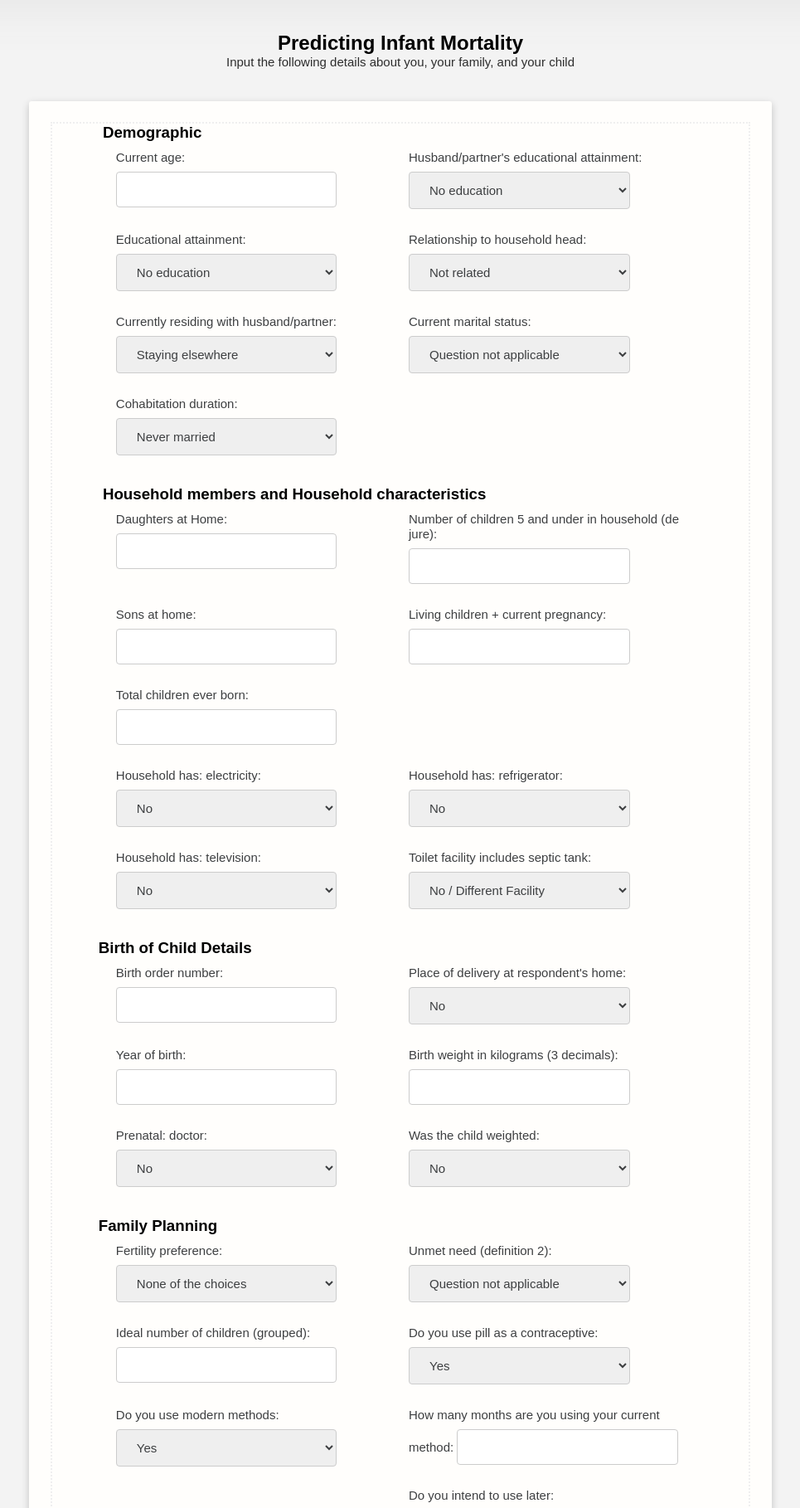
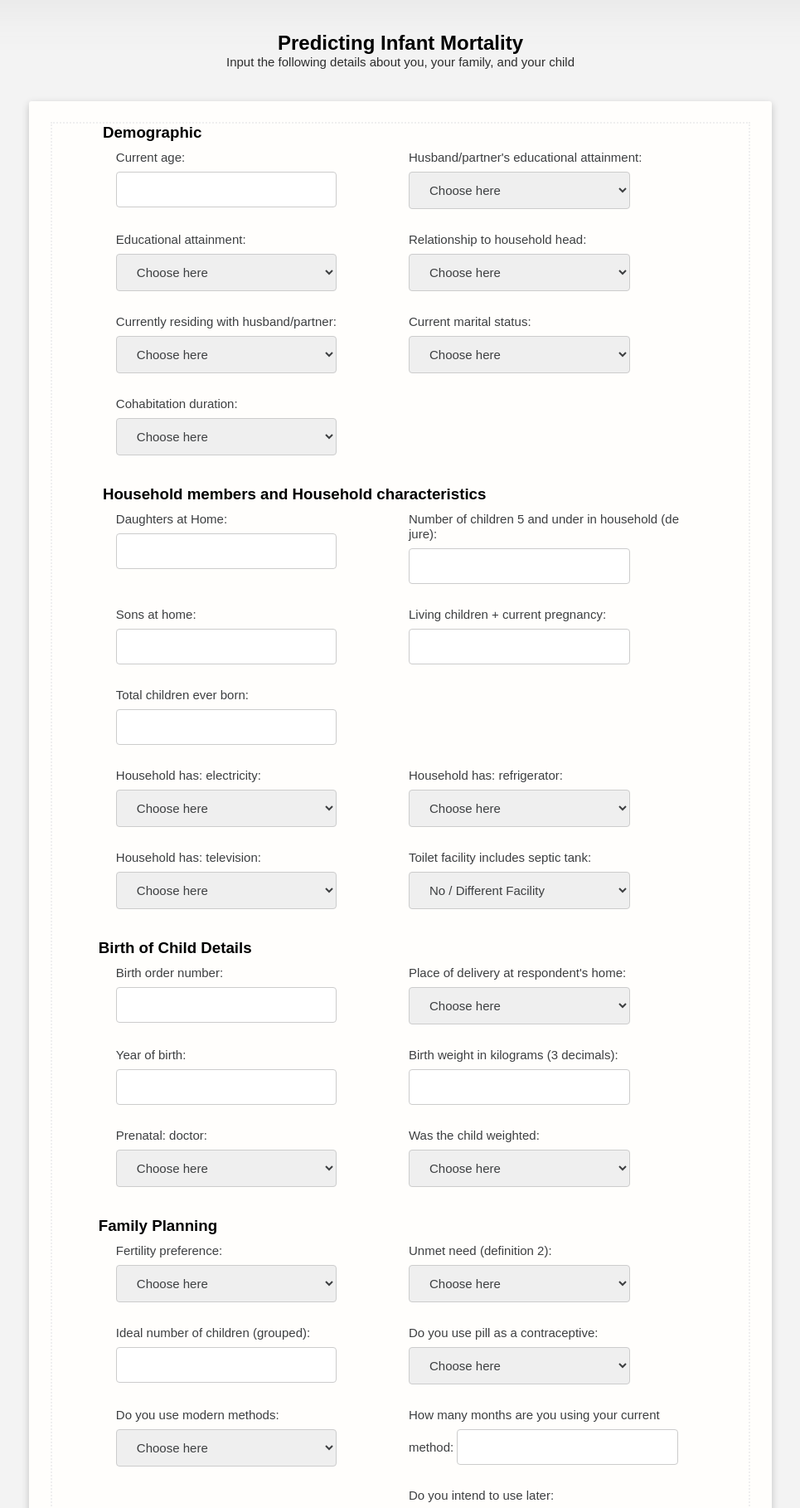
Before and after one commit to 2203472/infant-mortality-app, a Flask app: template templates/index.html in a window 1280 px wide. Shown: the part 100-1918 px from the top of the page at 83% size, without its empty margins (157-1122 px from the left). Run offline with Flask 2, Linux system fonts and the light colour scheme; the template is opened without the code that fills it, so the values that code supplies are empty.

Commit message:
edited select tags

```diff
--- a/templates/index.html
+++ b/templates/index.html
@@ -30,6 +30,7 @@
                 <div class="col">
                     <label for="label"> Husband/partner's educational attainment: </label><br>
                     <select name="v729_label" id="v729">
+                        <option value="" selected disabled hidden>Choose here</option>
                         <option value="No education">No education</option>
                         <option value="Incomplete primary">Incomplete primary</option>
                         <option value="Complete primary">Complete primary</option>
@@ -43,6 +44,7 @@
                 <div class="col">
                     <label for="label"> Educational attainment: </label><br>
                     <select name="v149_label" id="v149">
+                        <option value="" selected disabled hidden>Choose here</option>
                         <option value="No education">No education</option>
                         <option value="Incomplete primary">Incomplete primary</option>
                         <option value="Complete primary">Complete primary</option>
@@ -54,6 +56,7 @@
                 <div class="col">
                     <label for="label"> Relationship to household head: </label><br>
                     <select name="v150_label" id="v150_label">
+                        <option value="" selected disabled hidden>Choose here</option>
                         <option value="Not related">Not related</option>
                         <option value="Adopted/foster child">Adopted/foster child</option>
                         <option value="Other relative">Other relative</option>
@@ -71,6 +74,7 @@
                 <div class="col">
                     <label for="label"> Currently residing with husband/partner: </label><br>
                     <select name="v504_label" id="v504_label">
+                        <option value="" selected disabled hidden>Choose here</option>
                         <option value="Staying elsewhere">Staying elsewhere</option>
                         <option value="Living with her">Living with her</option>
                         <option value="Other relative">Question not applicable</option>
@@ -80,6 +84,7 @@
                 <div class="col">
                     <label for="label"> Current marital status: </label><br>
                     <select name="v501_one" id="v501_one">
+                        <option value="" selected disabled hidden>Choose here</option>
                         <option value="v501-0">Question not applicable</option>
                         <option value="v501-1">Never in uninon</option>
                         <option value="v501-2">Married</option>
@@ -88,6 +93,7 @@
                 <div class="col">
                     <label for="label"> Cohabitation duration: </label><br>
                     <select name="v513_label" id="v513_label">
+                        <option value="" selected disabled hidden>Choose here</option>
                         <option value="Never married">Never married</option>
                         <option value="0-4 years">0-4 years</option>
                         <option value="5-9 years">5-9 years</option>
@@ -128,6 +134,7 @@
                 <div class="col">
                     <label for="label"> Household has: electricity: </label><br>
                     <select name="v119_label" id="v119_label">
+                        <option value="" selected disabled hidden>Choose here</option>
                         <option value="No">No</option>
                         <option value="Yes">Yes</option>
                         <option value=">Not applicable">Not applicable</option><br>
@@ -136,6 +143,7 @@
                 <div class="col">
                     <label for="label"> Household has: refrigerator: </label><br>
                     <select name="v122_label" id="v122_label">
+                        <option value="" selected disabled hidden>Choose here</option>
                         <option value="No">No</option>
                         <option value="Yes">Yes</option>
                         <option value="Not applicable">Not applicable</option>
@@ -144,6 +152,7 @@
                 <div class="col">
                     <label for="label"> Household has: television: </label><br>
                     <select name="v121_label" id="v121_label">
+                        <option value="" selected disabled hidden>Choose here</option>
                         <option value="No">No</option>
                         <option value="Yes">Yes</option>
                         <option value="Not applicable">Not applicable</option>
@@ -167,6 +176,7 @@
                 <div class="col">
                     <label for="label"> Place of delivery at respondent's home: </label><br>
                     <select name="m15_one" id="m15_one">
+                        <option value="" selected disabled hidden>Choose here</option>
                         <option value="No">No</option>
                         <option value="Yes">Yes</option>
                     </select>
@@ -182,6 +192,7 @@
                 <div class="col">
                     <label for="label"> Prenatal: doctor: </label><br>
                     <select name="m3a_label" id="m3a_label">
+                        <option value="" selected disabled hidden>Choose here</option>
                         <option value="No">No</option>
                         <option value="Yes">Yes</option>
                         <option value="Missing">Missing</option>
@@ -191,6 +202,7 @@
                 <div class="col">
                     <label for="label"> Was the child weighted: </label><br>
                     <select name="m19a" id="m19a">
+                        <option value="" selected disabled hidden>Choose here</option>
                         <option value="No">No</option>
                         <option value="Yes">Yes</option>
                     </select>
@@ -202,6 +214,7 @@
                 <div class="col">
                     <label for="label"> Fertility preference: </label><br>
                     <select name="v602_one" id="v602_one">
+                        <option value="" selected disabled hidden>Choose here</option>
                         <option value="None of the choices">None of the choices</option>
                         <option value="Have Another">Have Another</option>
                         <option value="No more">No more</option>
@@ -210,6 +223,7 @@
                 <div class="col">
                     <label for="label"> Unmet need (definition 2): </label><br>
                     <select name="v626_one" id="v626_one">
+                        <option value="" selected disabled hidden>Choose here</option>
                         <option value="Question not applicable">Question not applicable</option>
                         <option value="Not married and no sex in last 30 days">Not married and no sex in last 30 days</option>
                         <option value="Unmet need to limit">Unmet need to limit</option>
@@ -227,6 +241,7 @@
                 <div class="col">
                     <label for="label"> Do you use pill as a contraceptive: </label><br>
                     <select name="v312_one" id="v312_one">
+                        <option value="" selected disabled hidden>Choose here</option>
                         <option value="Yes">Yes</option>
                         <option value="No">No</option>
                         <option value="Not using any contraceptive">Not using any contraceptive</option>
@@ -236,6 +251,7 @@
                 <div class="col">
                     <label for="label"> Do you use modern methods: </label><br>
                     <select name="v364_one" id="v364_one">
+                        <option value="" selected disabled hidden>Choose here</option>
                         <option value="Yes">Yes</option>
                         <option value="No">No</option>
                         <option value="Non user but intends to use">Non user but intends to use</option>
@@ -248,6 +264,7 @@
                 <div class="col">
                     <label for="label"> Do you intend to use later: </label><br>
                     <select name="v362_one" id="v362_one">
+                        <option value="" selected disabled hidden>Choose here</option>
                         <option value="Yes">Yes</option>
                         <option value="No">No</option>
                     </select>
@@ -255,6 +272,7 @@
                 <div class="col">
                     <label for="label"> Pattern of use: </label><br>
                     <select name="v361_one" id="v361_one">
+                        <option value="" selected disabled hidden>Choose here</option>
                         <option value="Never Use">Never Used</option>
                         <option value="Used before last birth">Used before last birth</option>
                         <option value="Not Applicable">Not Applicable</option>
@@ -263,6 +281,7 @@
                 <div class="col">
                     <label for="label"> Last source for users by type is the Pharmacy: </label><br>
                     <select name="v327_one" id="v327_one">
+                        <option value="" selected disabled hidden>Choose here</option>
                         <option value="Yes">Yes</option>
                         <option value="No">No</option>
                         <option value="Not Applicable">Not Applicable</option>
@@ -271,6 +290,7 @@
                 <div class="col">
                     <label for="label"> Current use by method type: </label><br>
                     <select name="v313_one" id="v313_one">
+                        <option value="" selected disabled hidden>Choose here</option>
                         <option value="Modern Method">Modern Method</option>
                         <option value="No Method">No Method</option>
                         <option value="Not Applicable">Not Applicable</option>
@@ -302,6 +322,7 @@
             <p class="shortDesc">Select a region to display its poverty statistics</p><br>
             <form method = "POST">
                 <select id = "region" name = "region" class="region-select">
+                    <option value="" selected disabled hidden>Choose here</option>
                     <option value = "I - Ilocos Region">I - Ilocos Region</option>
                     <option value = "II - Cagayan Valley">II - Cagayan Valley</option>
                     <option value = "III - Central Luzon">III - Central Luzon</option>
```
